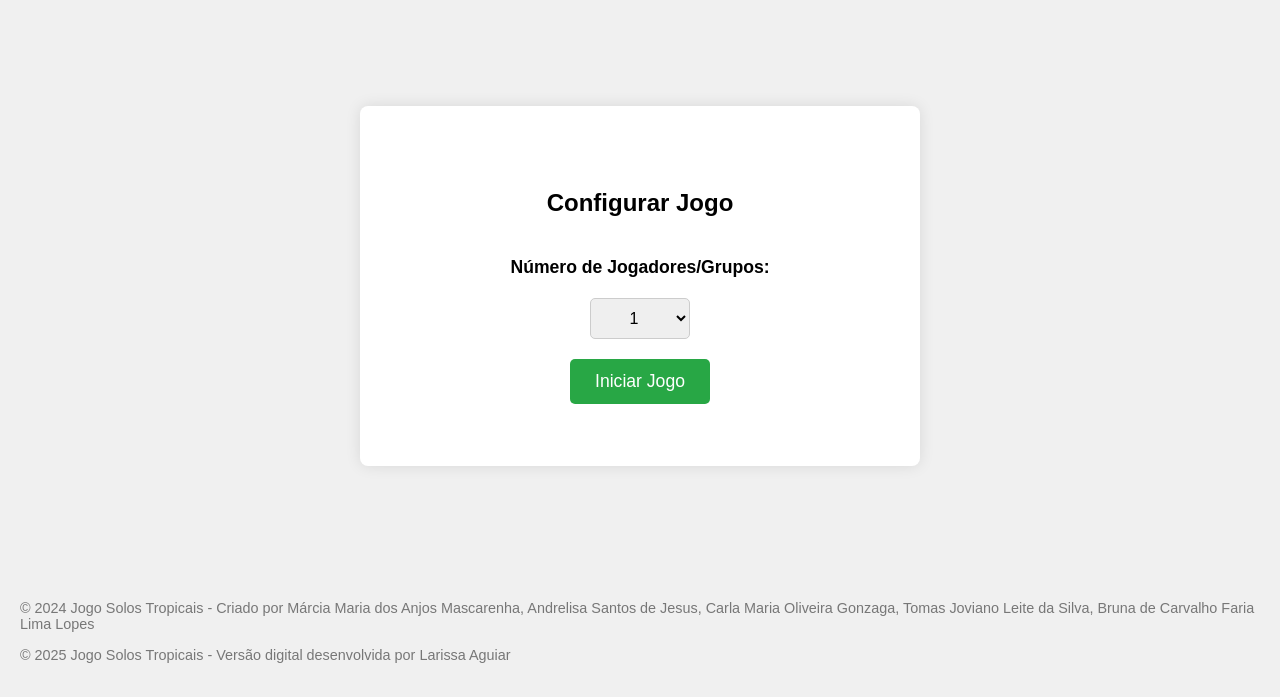
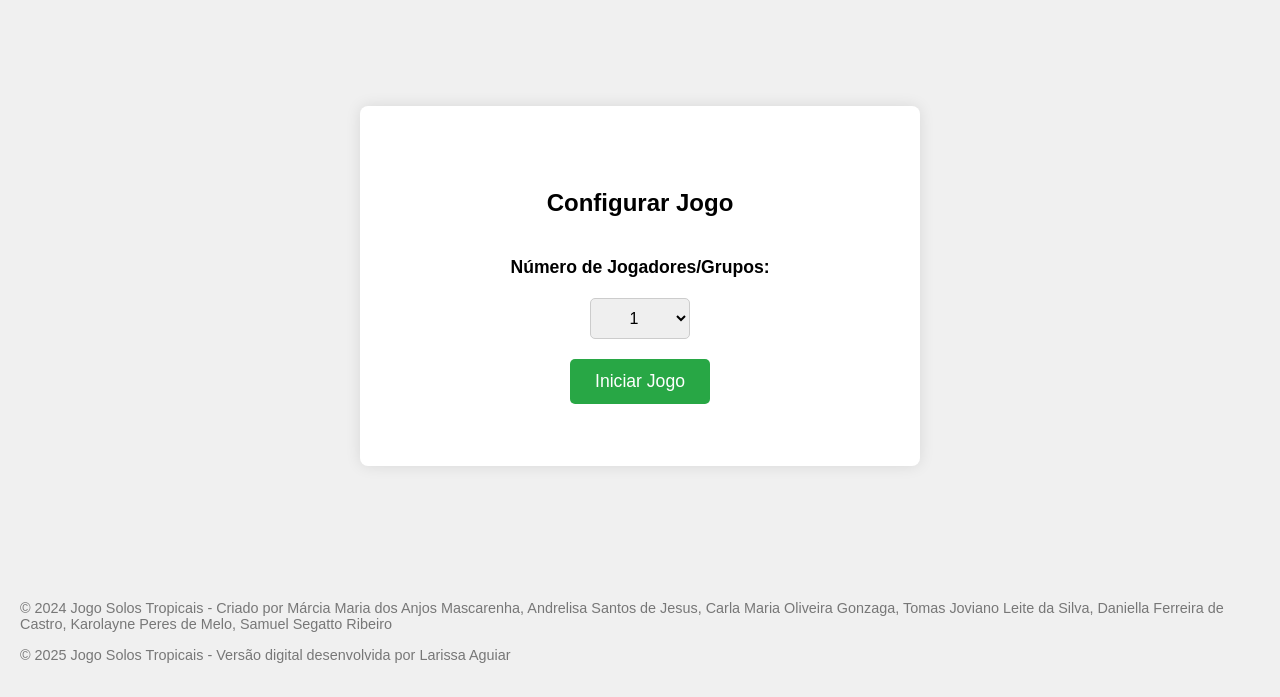
Before and after one commit to laryaguiar/solos-tropicais-jogo, a plain HTML site: page index.html in a window 1280 px wide. Shown: the part 103-800 px from the top of the page. Drawn offline with Linux system fonts and the light colour scheme.

Commit message:
Update index.html

```diff
--- a/index.html
+++ b/index.html
@@ -71,7 +71,7 @@
     </main>
 
     <footer>
-        <p>&copy; 2024 Jogo Solos Tropicais - Criado por Márcia Maria dos Anjos Mascarenha, Andrelisa Santos de Jesus, Carla Maria Oliveira Gonzaga, Tomas Joviano Leite da Silva, Bruna de Carvalho Faria Lima Lopes</p>
+        <p>&copy; 2024 Jogo Solos Tropicais - Criado por Márcia Maria dos Anjos Mascarenha, Andrelisa Santos de Jesus, Carla Maria Oliveira Gonzaga, Tomas Joviano Leite da Silva, Daniella Ferreira de Castro, Karolayne Peres de Melo, Samuel Segatto Ribeiro</p>
         <p>&copy; 2025 Jogo Solos Tropicais - Versão digital desenvolvida por Larissa Aguiar</p>
 
     </footer>
```
